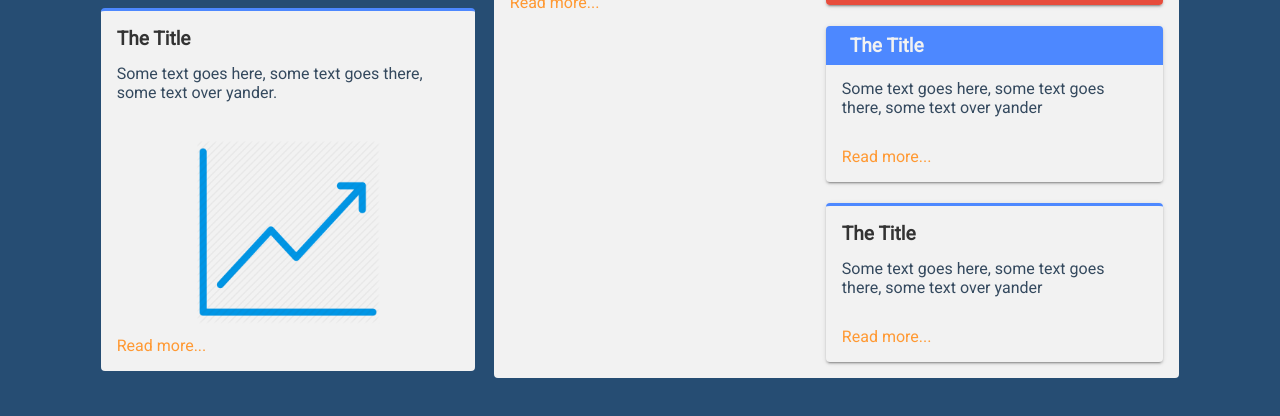
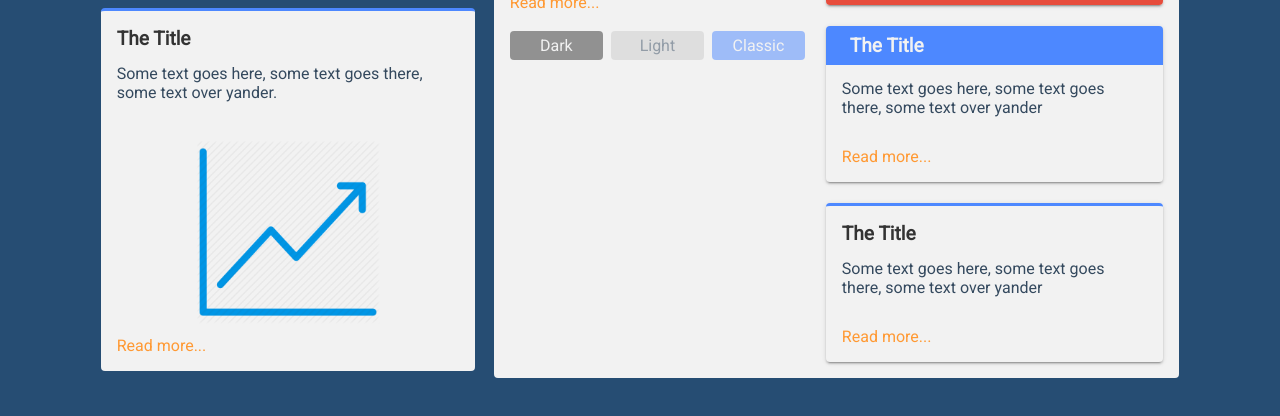
Before and after one commit to disgraceful/CardLayout, a plain HTML site: page index.html in a window 1280 px wide. Shown: the part 338-754 px from the top of the page. Drawn offline with Linux system fonts and the light colour scheme.

Commit message:
Add theme buttons

```diff
--- a/css/style.css
+++ b/css/style.css
@@ -63,7 +63,7 @@ header h1 {
 }
 
 nav {
-  padding: 1rem 0.5rem;
+  padding: 0.5rem;
   background-color: var(--lwhite);
   grid-row: nav;
   border-top: 3px solid var(--blue);
@@ -74,13 +74,13 @@ nav ul {
   list-style: none;
   font-size: 0.95rem;
   display: grid;
-  grid-template-columns: repeat(auto-fit, minmax(90px,1fr));
+  grid-template-columns: repeat(auto-fit, minmax(90px, 1fr));
 }
 
 nav li {
   display: inline-block;
   padding: 0.25rem 0;
-  text-align:center;
+  text-align: center;
 }
 
 .underlined-link {
@@ -135,6 +135,35 @@ nav li {
   border-radius: 50%;
 }
 
+.theme-container {
+  padding: 1.2rem 0;
+  text-align: center;
+  display:grid;
+  grid-template-columns: repeat(auto-fit,minmax(50px,1fr));
+  grid-gap: 0.5rem;
+}
+
+.theme-btn {
+  text-decoration: none;
+  color: var(--color, var(--lwhite));
+  background-color: var(--bg, var(--blue));
+  padding: 0.3rem;
+  border-radius: 4px;
+  opacity: 0.5;
+}
+
+.theme-btn:hover {
+  opacity: 1;
+}
+
+.theme-btn.dark {
+  --bg: var(--grey);
+}
+
+.theme-btn.light {
+  --bg: #ccc;
+  --color: var(--black);
+}
 .bio {
   padding: 1rem;
   border-radius: 4px;
--- a/index.html
+++ b/index.html
@@ -11,6 +11,7 @@
     <link href="css/style.css" rel="stylesheet" />
     <title>Grid</title>
   </head>
+
   <body>
     <div class="wrapper">
       <header>
@@ -51,6 +52,11 @@
             Some text goes here, some text goes there, some text over yander
           </p>
           <a class="know-more underlined-link" href="#">Read more...</a>
+          <div class="theme-container">
+            <a class="theme-btn dark" href="#">Dark</a>
+            <a class="theme-btn light" href="#">Light</a>
+            <a class="theme-btn" href="#">Classic</a>
+          </div>
         </div>
         <div class="bio bio-content-1">
           <h3>The Title</h3>
```
